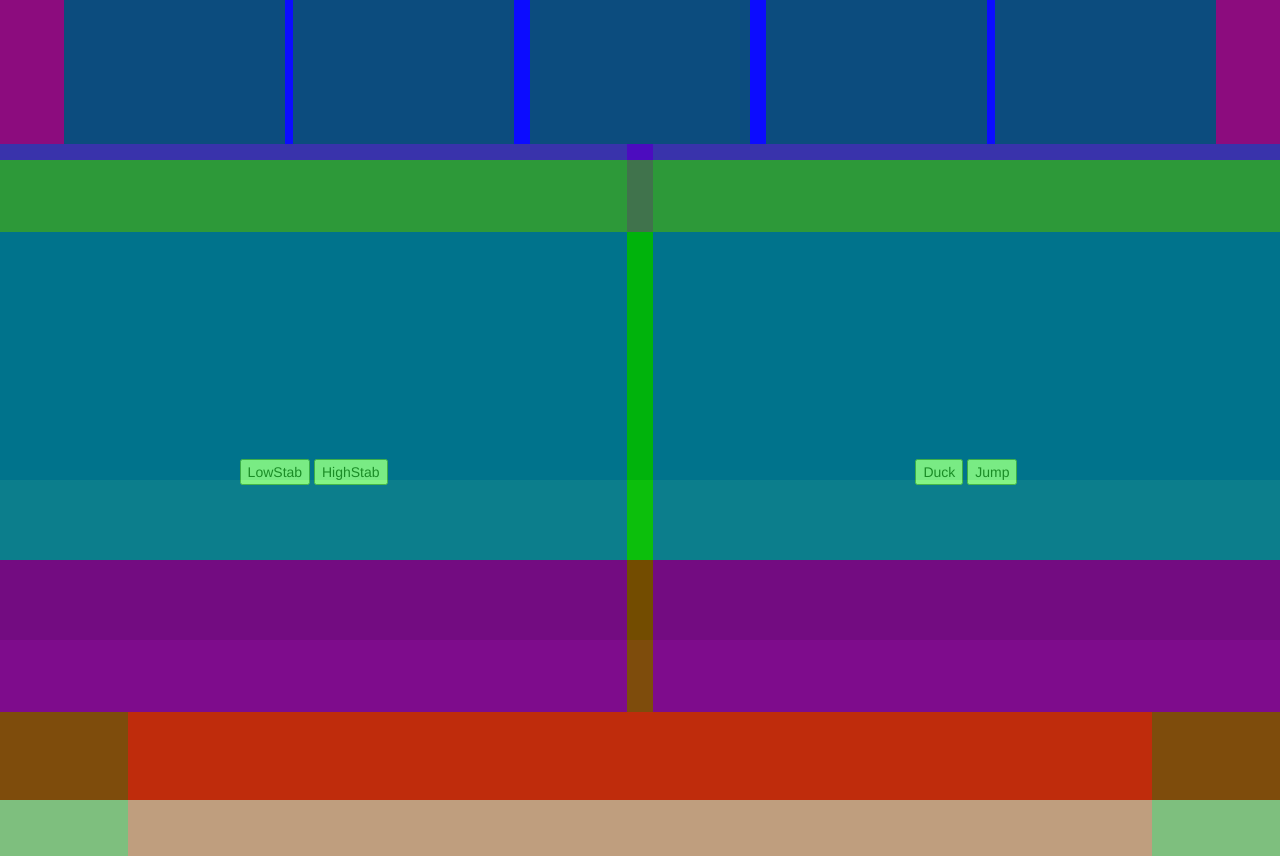
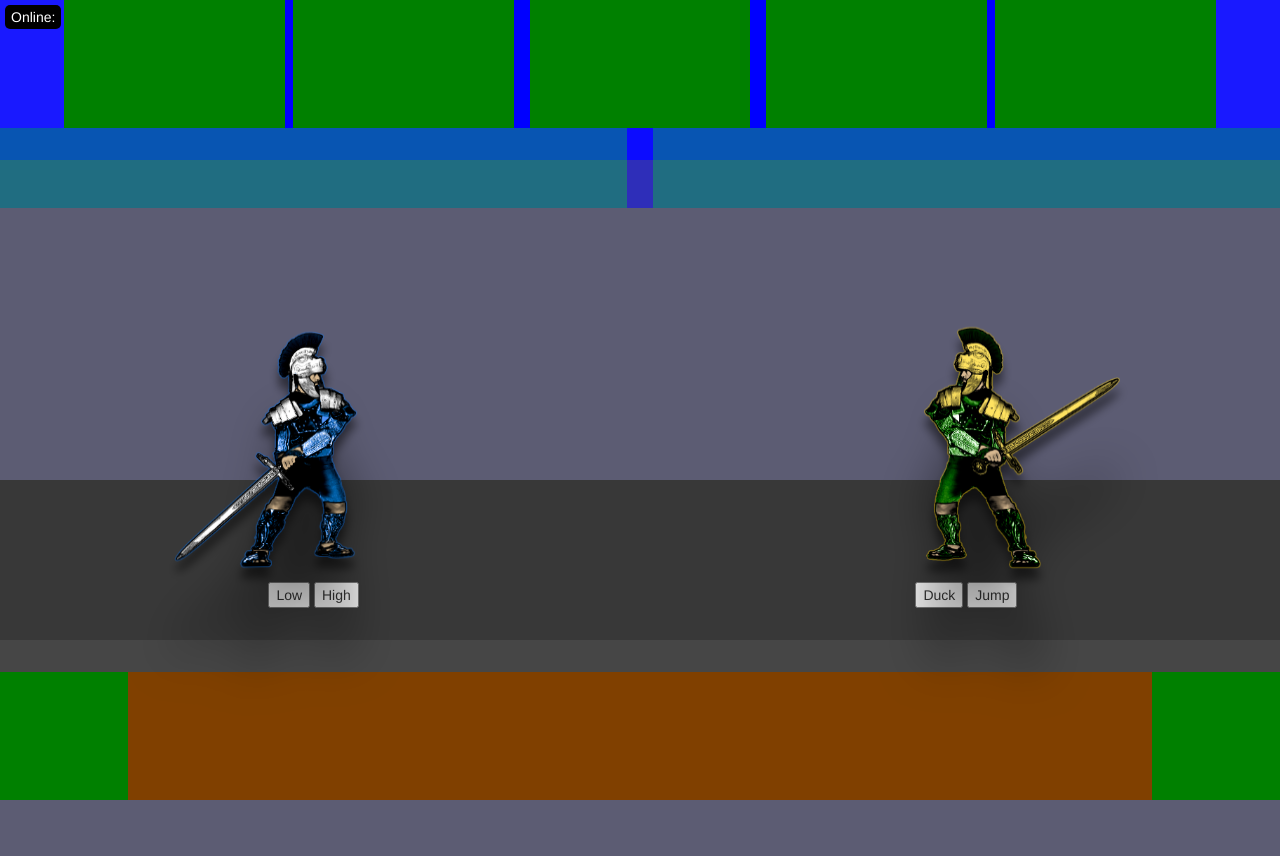
Before and after one commit to eyeofbri/HW8-Block_Or_Attack, a PHP site: page / in a window 1280 px wide. After the commit the page ends 800 px from the top, so only its background shows below. Run offline with PHP 8.4, Linux system fonts and the light colour scheme; some libraries are stand-ins or nearby versions.

Commit message:
Added the fight animation system built in js and css

```diff
--- a/assets/blockOrAttack.css
+++ b/assets/blockOrAttack.css
@@ -3,6 +3,23 @@ body{
 }
 
 
+#testing{
+	background-color: #000;
+	color: #fff;
+	position: fixed;
+	top: 5px;
+	left: 5px;
+	border-radius: 5px;
+	padding: 2px 4px;
+}
+#testing:before{
+	content: "Online:";
+	padding: 2px;
+}
+
+
+/*BACKGROUND SCENE*/
+/*FOR API ART*/
 #scene-holder{
 	width: 100vw;
 	height: 100vh;
@@ -26,35 +43,36 @@ body{
 #middleground{
 	width: 100vw;
 	height: 60%;
-	background-color: rgba(0,255,0,0.9);
+	background-color: rgba(100,100,100,0.9);
 }
 #foreground{
 	width: 100vw;
-	height: 30%;
-	background-color: rgba(255,0,0,0.9);
+	height: 40%;
+	background-color: rgba(50,50,50,0.9);
 	position: absolute;
 	bottom: 0;
 }
 
 
 
+
+
+
+
+/*MAIN GAME OBJECTS*/
 #game-holder{
-	/*max-width: 1024px;
-	min-height: 528px; */
-	opacity: .5;
+	opacity: 1;/*was .5*/
 	width: 100vw;
 	height: 100vh;
 	margin-right: auto;
 	margin-left: auto;
-	background-color: red;
+	/*background-color: red;*/
 	position: relative;
 }
 
-
-
 #spectator-holder{
 	width: 90%;
-	height: 18vh;
+	height: 16vh;
 	background-color: blue;
 	margin-right: auto;
 	margin-left: auto;
@@ -77,7 +95,7 @@ body{
 
 #main-display{
 	width: 100%;
-	height: 11vh;
+	height: 10vh;
 	background-color: rgba(0,0,255,0.5);
 	margin-right: auto;
 	margin-left: auto;
@@ -98,8 +116,8 @@ body{
 
 #battle-holder{
 	width: 100%;
-	height: 60vh;
-	background-color: green;
+	height: 58vh;
+	/*background-color: green;*/
 	margin-right: auto;
 	margin-left: auto;
 	display: flex;
@@ -108,25 +126,19 @@ body{
 #p1-holder,#p2-holder{
 	width: 49%;
 	height: 100%;
-	background-color: blue;
-
+	/*background-color: black;*/
 	display: flex;
-	flex-direction: row;
+	flex-direction: column;
     align-items: center;
     justify-content: center;
 }
 #p2-holder{
 	margin-left: auto;
 }
-.player-image{
-	width: 50%;
-	height: 50%;
-}
-
 
 #sub-display{
 	width: 100%;
-	height: 18vh;
+	height: 16vh;
 	background-color: green;
 	margin-right: auto;
 	margin-left: auto;
@@ -140,3 +152,215 @@ body{
 	height: 100%;
 	background-color: rgba(255,0,0,0.5);
 }
+
+
+
+
+
+
+
+
+
+
+
+
+
+/*PLAYER ANIMATION SYSTEM*/
+/*CONTAINERS*/
+.visual-holder{
+	width: calc(50vw - 10px);
+	max-width: calc(50vh - 10px);
+	height:  calc(40vw - 10px);
+	max-height: calc(40vh - 10px);
+	/*background-color: red;*/
+	/*border: 5px solid #000;*/
+	display: flex;
+	flex-direction: column;
+    align-items: center;
+    justify-content: center;
+}
+#p1-visual, #p2-visual{
+	width: 105%;
+	height: 105%;
+	/*background-color: green;*/
+	background-size: 100%;
+	background-repeat: no-repeat;
+	background-position: center bottom;
+	transform: skewY(0) rotateX(0) translate(0);
+	background-image: url("./images/players/p1_idle.png");
+	filter: drop-shadow(0px 12px 5px rgba(0,0,0,0.5)) drop-shadow(0px 90px 25px rgba(0,0,0,0.5) );
+	display: flex;
+	flex-direction: column;
+    align-items: center;
+    justify-content: center;
+}
+#p2-visual{
+	background-image: url("./images/players/p2_idle.png");
+}
+
+
+
+
+
+
+
+
+
+
+
+
+/*PLAYER ANIMATION SYSTEM*/
+/*ANIMATIONS*/
+
+/*IDLE*/
+#p1-holder .idle{
+	/*background-image: url("./images/players/p1_idle.png") !important;*/
+	animation: idle_A 2s infinite;
+	animation-direction: alternate;
+}
+#p2-holder .idle{
+	/*background-image: url("./images/players/p2_idle.png") !important;*/
+	animation: idle_B 2s infinite;
+	animation-direction: alternate;
+	-webkit-animation-delay: .5s;
+    animation-delay: .5s;
+}
+@keyframes idle_A {
+  0% {	transform: skewY(2deg) rotateX(0) translate(0);
+  }
+  100% {transform: skewY(-2deg) rotateX(20deg) translate(0,6px);
+  }
+}
+@keyframes idle_B {
+  0% {	transform: skewY(-2deg) rotateX(0) translate(0);
+  }
+  100% {transform: skewY(2deg) rotateX(20deg) translate(0,6px);
+  }
+}
+
+/*ATTACK HIGH*/
+#p1-holder .attack-high{
+	animation: attack_high_A 2s forwards;
+	z-index: 1;
+}
+@keyframes attack_high_A {
+  90%{ margin-left: 99vw; }
+  91%{ margin-left: 100vw; }
+  92%{ margin-left: 98vw; }
+  100%{ margin-left: 0;  }
+}
+#p2-holder .attack-high{
+	animation: attack_high_B 2s forwards;
+	z-index: 1;
+}
+@keyframes attack_high_B {
+  90%{ margin-left: -99vw; }
+  91%{ margin-left: -100vw; }
+  92%{ margin-left: -98vw; }
+  100%{ margin-left: 0;  }
+}
+
+/*ATTACK LOW*/
+#p1-holder .attack-low{
+	animation: attack_low_A 2s forwards;
+}
+@keyframes attack_low_A {
+  90%{ margin-left: 99vw; }
+  100%{ margin-left: 0;  }
+}
+#p2-holder .attack-low{
+	animation: attack_low_B 2s forwards;
+}
+@keyframes attack_low_B {
+  90%{ margin-left: -99vw; }
+  100%{ margin-left: 0;  }
+}
+
+
+/*DEFEND HIGH*/
+.defend-high{
+	animation: defend_high 2s forwards;
+}
+#p1-holder .defend-high{
+	z-index: 1;
+}
+@keyframes defend_high {
+	0% {transform: rotateX(0);
+  	}
+  	90%{transform: translate(0,-8vh);
+  	}
+}
+
+.defend-low{
+	animation: defend_low 2s forwards;
+}
+#p1-holder .defend-low{
+	z-index: 2;
+}
+#p2-holder .defend-low{
+	z-index: 1;
+}
+@keyframes defend_low {
+	0% {transform: rotateX(0);
+  	}
+  	90%{transform: translate(0,2vh);
+  	}
+}
+
+
+
+
+
+
+
+
+/*BLOOD*/
+.blood-splatter-holder{
+	width: 8vw;
+	height: 5vw;
+	/*background-color: green;*/
+	animation: blood_splat 1s forwards;
+}
+@keyframes blood_splat {
+	50%{
+  		margin-top: -5vh;
+  		transform: scale(1.2);
+  	}
+}
+.blood-drip{
+	position: relative;
+	width: 1vw;
+	max-width: 2vmin;
+	height: 1vw;
+	max-height: 2vmin;
+	background-color: red;
+	border-radius: 5px !important;
+	background-blend-mode: difference;
+	animation: blood_drip-anim 2s forwards;
+	outline: #800000 solid 1px;
+
+}
+@keyframes blood_drip-anim {
+  	100%{
+  		margin-top: 10vh;
+  		opacity: 0;
+  		width: 0px;
+  		height: 0px;
+  	}
+}
+
+
+
+
+/*SHAKE*/
+.shake {
+  -webkit-animation: shake_anim 0.5s;
+  animation: shake_anim 0.5s;
+}
+
+@keyframes shake_anim {
+  10%, 90% { transform: translate3d(-1px, 0, 0); }
+  20%, 80% { transform: translate3d(2px, 0, 0); }
+  30%, 50%, 70% { transform: translate3d(-4px, 0, 0); }
+  40%, 60% { transform: translate3d(4px, 0, 0); }
+}
--- a/assets/blockOrAttack.js
+++ b/assets/blockOrAttack.js
@@ -1,4 +1,6 @@
 $(document).ready( function() {
+
+  fakeBattle();
 
 	// Initialize Firebase
   var config = {
@@ -42,7 +44,274 @@ $(document).ready( function() {
 		var elem = $(this);
 		console.log(elem);
 		console.log(elem.attr('name'));
-
 	})
 
 })
+
+
+
+
+
+
+function battle(p1_choice, p2_choice, whosAttacking) {
+  var p1_action = "";
+  var p2_action = "";
+  var defender = "";
+
+  if(whosAttacking == 1){
+    p1_action = "attack_";
+    p2_action = "defend_";
+
+    defender = 2;
+  }
+  if(whosAttacking == 2){
+    p1_action = "defend_";
+    p2_action = "attack_";
+
+    defender = 1;
+  }
+  animationController(p1_action+p1_choice+"_player 1");
+  animationController(p2_action+p2_choice+"_player 2");
+
+  //if the two choices match...
+  if(p1_choice == p2_choice
+    || whosAttacking == 1 && p2_choice == "idle"
+    || whosAttacking == 2 && p1_choice == "idle" ){
+
+    //when the "HIT" occurs
+    setTimeout(function(){
+      //...if viewer has blood turned on...
+      //...show blood
+      var bloodSplat = $("<div/>");
+      bloodSplat.addClass("blood-splatter-holder");
+      $("#p"+defender+"-visual").append(bloodSplat);
+
+      for (var i = 0; i < getRandomIntInclusive(8,20); i++) {
+        var blood = $("<div>");
+        blood.addClass("blood-drip");
+        blood.css('left', getRandomIntInclusive(0,100) + "%");
+        blood.css('opacity', "."+getRandomIntInclusive(5,9) );
+        var width_and_height = getRandomIntInclusive(5,9);
+        blood.css('width', "."+width_and_height+"vw" );
+        blood.css('height', "."+width_and_height+"vw" );
+        blood.css('animation-delay', "."+getRandomIntInclusive(1,3)+"s" );
+        bloodSplat.append(blood);
+      }
+
+      //also shake the hit defender's container
+      shakeThings("p"+defender+"-visual");
+
+      setTimeout(function(){
+        bloodSplat.remove();
+      }, 2000 );
+
+    }, (900) );
+  }
+
+}
+
+
+
+function animationController(whatToDo) {
+
+  //this is so we can send and interpret...
+  //...more complex inputs to this function
+  var whatToDo_Split = whatToDo.split("_");
+
+  if(whatToDo_Split[0] == "attack"
+    || whatToDo_Split[0] == "defend"
+    || whatToDo_Split[0] == "idle" ){
+
+    var action = whatToDo_Split[0];
+    var direction = whatToDo_Split[1];
+    var playerTrigger = whatToDo_Split[2];
+
+    console.alert(playerTrigger+" "+action+"s "+direction);
+
+    var myVisual_link = $( "#p"+playerTrigger.slice(-1)+"-visual" );
+
+    //RESET THE PLAYERS CURRENT STATE
+    //remove the players current animation
+    myVisual_link.removeAttr('class');
+
+    var myAnimation = action+"-"+direction;
+    if(action == "idle"){
+      setImage(myVisual_link,"p"+playerTrigger.slice(-1)+"_idle");
+      myAnimation = action;
+    }
+    //apply the new animation
+    myVisual_link.addClass(myAnimation);
+
+
+    //change the player background images accordingly
+
+    if(myAnimation == "attack-high" || myAnimation == "attack-low"){
+      setImage(myVisual_link,"p"+playerTrigger.slice(-1)+"_idle");
+
+      var wait = 400;
+      if(myAnimation == "attack-high"){ wait = 800;}
+      setTimeout(function(){
+        setImage(myVisual_link,"p"+playerTrigger.slice(-1)+"_"+myAnimation);
+      }, wait);
+
+      setTimeout(function(){
+        setImage(myVisual_link,"p"+playerTrigger.slice(-1)+"_idle");
+      }, 2000);
+    }
+
+    if(myAnimation == "defend-high" || myAnimation == "defend-low"){
+      setImage(myVisual_link,"p"+playerTrigger.slice(-1)+"_idle");
+
+      var wait = 400;
+      if(myAnimation == "attack-high"){ wait = 800;}
+      setTimeout(function(){
+        setImage(myVisual_link,"p"+playerTrigger.slice(-1)+"_"+myAnimation);
+      }, wait);
+
+      setTimeout(function(){
+        setImage(myVisual_link,"p"+playerTrigger.slice(-1)+"_idle");
+      }, 2000);
+    }
+
+    //remove the animation after its completed..
+    //...& add the idle state back
+    setTimeout(function(){
+      myVisual_link.removeClass(myAnimation);
+      myVisual_link.addClass("idle");
+      setImage(myVisual_link,"p"+playerTrigger.slice(-1)+"_idle");
+    }, 2005);
+
+  }
+}
+
+function setImage(element, imageName) {
+  imageName = "./assets/images/players/"+imageName+".png";
+  element.css('background-image', 'url(" '+imageName+' ")');
+}
+
+
+function returnWinner(p1_choice, p2_choice, whosAttacking) {
+  var winner = "draw";
+  if(whosAttacking == 1){
+    if(p1_choice == "high" && p2_choice == "high"
+      || p1_choice == "low" && p2_choice == "low"
+      || p1_choice == "low" && p2_choice == "idle"){
+      winner = "player 1";
+    }
+  }
+  if(whosAttacking == 2){
+    if(p1_choice == "high" && p2_choice == "high"
+      || p1_choice == "low" && p2_choice == "low"
+      || p1_choice == "idle" && p2_choice == "low"){
+      winner = "player 2";
+    }
+  }
+  return winner;
+}
+
+
+
+
+
+
+
+
+
+/*///////*/
+/*BEGIN */
+/*RE-USABLE JAVASCRIPT*/
+
+//This function lets us style the console.log
+console.alert = function( msg){
+  console.log( '%c %s %s %s ', 'color: #333; background-color: #ccc;', '*', msg, '*');
+}
+//This function lets us style the console.log
+console.important = function( msg){
+  console.log( '%c%s %s %s', 'color: white; font-weight: bold; background-color: rgba(0,100,50,1)', '! ', msg, ' !');
+}
+
+function getRandomIntInclusive(min, max) {
+  min = Math.ceil(min);
+  max = Math.floor(max);
+  return Math.floor(Math.random() * (max - min + 1)) + min;
+}
+
+function shakeThings(el) {
+    var thingToShake = document.getElementById(el);
+
+    var elClasses = thingToShake.classList;
+    if (elClasses.contains("shake")) {
+      elClasses.remove("shake");
+    }
+
+  thingToShake.classList.add("shake");
+  setTimeout(function(){ elClasses.remove("shake"); }, 500);
+}
+
+/*END */
+/*RE-USABLE JAVASCRIPT*/
+/*///////*/
+
+
+
+
+
+
+
+
+
+
+
+///TEMPORARY FUNCTION
+/// to test the battle system
+
+function fakeBattle() {
+  var timeKeeper = 1000;
+
+  setTimeout(function(){
+    battle("high","idle",1);
+  }, (timeKeeper) );
+
+  setTimeout(function(){
+    battle("high","high",1);
+  }, (timeKeeper*4) );
+
+  setTimeout(function(){
+        battle("high","low",1);
+  }, (timeKeeper*8) );
+
+  setTimeout(function(){
+    battle("low","high",1);
+  }, (timeKeeper*16) );
+
+  setTimeout(function(){
+    battle("low","low",1);
+  }, (timeKeeper*20) );
+
+
+  setTimeout(function(){
+    battle("idle","high",2);
+  }, (timeKeeper*24) );
+
+  setTimeout(function(){
+    battle("high","high",2);
+  }, (timeKeeper*28) );
+
+  setTimeout(function(){
+    battle("high","low",2);
+  }, (timeKeeper*32) );
+
+  setTimeout(function(){
+    battle("low","high",2);
+  }, (timeKeeper*36) );
+
+  setTimeout(function(){
+    battle("low","low",2);
+  }, (timeKeeper*40) );
+
+
+
+  setTimeout(function(){
+    fakeBattle();
+  }, (timeKeeper*44) );
+}
--- a/index.html
+++ b/index.html
@@ -35,24 +35,31 @@
             </div>
         </div>
         <div id="battle-holder">
-            <div id="p1-holder">
-            <div id="testing"></div>
+            <div id="p1-holder" name="player 1">
+            <!-- These are dislpays for player images-->
+                <div class="visual-holder">
+                    <div id="p1-visual" class="idle"></div>
+                </div>
             <!-- These are inputs for Offense  actions-->
             	<div>
-            		<!-- Submit button for StabbingLow -->
-                    <input type="submit" value="LowStab" name="stabLow">
-                    <!-- Submit button for StabbingHigh -->
-                    <input type="submit" value="HighStab" name="stabHigh">
+            		<!-- Submit button for Attacking Low -->
+                    <input type="submit" value="Low" name="attack_low">
+                    <!-- Submit button for Attacking High -->
+                    <input type="submit" value="High" name="attack_high">
 
                 </div>
             </div>
-            <div id="p2-holder">
+            <div id="p2-holder" name="player 2">
+            <!-- These are dislpays for player images-->
+                <div class="visual-holder">
+                    <div id="p2-visual" class="idle"></div>
+                </div>
             <!-- These are inputs for Defense  actions-->
             	<div>
             		<!-- Submit button for Ducking -->
-                    <input type="submit" value="Duck" name="duck">
+                    <input type="submit" value="Duck" name="defend_low">
                     <!-- Submit button for Jumping -->
-                    <input type="submit" value="Jump" name="jump">
+                    <input type="submit" value="Jump" name="defend_high">
 
                 </div>
             </div>
@@ -60,6 +67,7 @@
         <div id="sub-display">
             <div id="sub-display-inner"></div>
         </div>
+        <div id="testing"></div>
     </div>
 </body>
 
```
Also changed, not shown: assets/images/players/p1_all.png (added), assets/images/players/p1_attack-high.png (added), assets/images/players/p1_attack-low.png (added), assets/images/players/p1_defend-high.png (added), assets/images/players/p1_defend-low.png (added), assets/images/players/p1_idle.png (added), assets/images/players/p2_attack-high.png (added), assets/images/players/p2_attack-low.png (added), assets/images/players/p2_defend-high.png (added), assets/images/players/p2_defend-low.png (added), assets/images/players/p2_idle.png (added), 1 other file.
